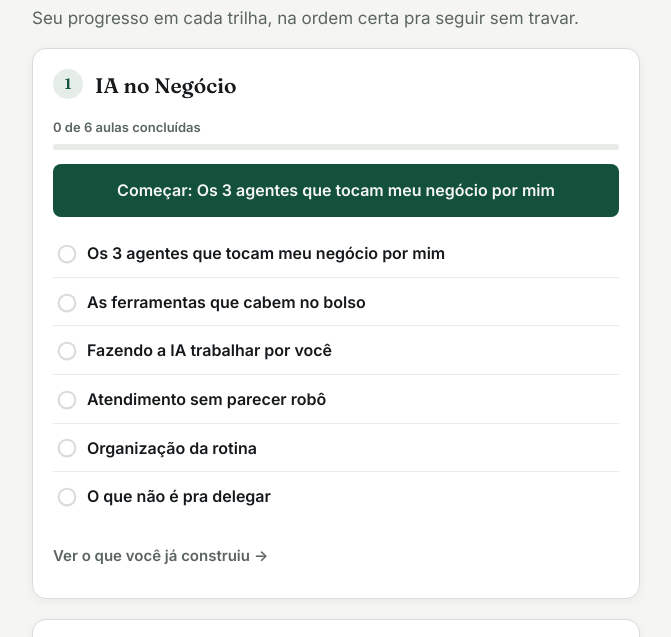
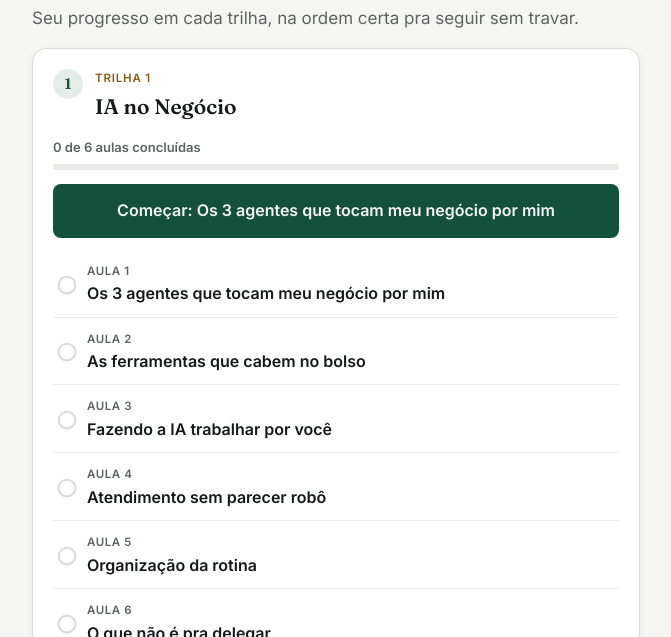
Before and after one commit to gregoryams84-lang/app-atividades-curso, a website with bundled scripts: page index.html in a window 1280 px wide. Shown: the part 155-792 px from the top of the page, without its empty margins (304-975 px from the left). Built offline with nearby package versions, Linux system fonts and the light colour scheme.

Commit message:
feat: numeração explícita de trilha/aula + ponte pra página central
"Trilha 1", "Aula 1", "Aula 2"... aparecem como texto explícito agora
(eyebrow acima do título da trilha, rótulo acima de cada aula) -- não
dependia mais só do círculo numerado, mais didático.

Também resolve o clique em "Continuar"/aula que caía direto na
atividade escrita, pulando vídeo/material/certificado: dados/mapa-
aula-central.json liga o id local (trilha-ia/aula-01) ao uuid real da
aula no Supabase do site principal. Quando existe mapeamento, o link
vai direto pra aula.html (página central) de lá; aulas que ainda não
foram criadas no banco continuam caindo em atividade.html até
existirem -- aí é só eu adicionar a entrada no mapa.

```diff
--- a/css/estilo.css
+++ b/css/estilo.css
@@ -72,6 +72,7 @@ h2 { font-size: 21px; margin: 0 0 12px; }
   justify-content: center;
 }
 .trilha-cartao--completa .trilha-numero { background: var(--verde); color: #FFFFFF; }
+.trilha-eyebrow { font-size: 11.5px; font-weight: 700; letter-spacing: 0.07em; text-transform: uppercase; color: var(--ambar); margin: 0 0 2px; }
 .trilha-titulo-bloco h2 { margin: 0; }
 
 .trilha-progresso-texto { font-size: 13px; font-weight: 600; color: var(--neutro); margin: 0 0 6px; }
@@ -104,9 +105,13 @@ h2 { font-size: 21px; margin: 0 0 12px; }
   border-bottom: 1px solid var(--neutro-claro);
 }
 .aula-item:last-child { border-bottom: none; }
-.aula-item-status { flex: none; width: 20px; height: 20px; color: var(--borda); }
+.aula-item-status { flex: none; width: 20px; height: 20px; color: var(--borda); margin-top: 1px; }
 .aula-item--em-andamento .aula-item-status { color: var(--ambar); }
 .aula-item--concluida .aula-item-status { color: var(--verde); }
+.aula-item-texto { display: flex; flex-direction: column; gap: 1px; }
+.aula-item-numero { font-size: 11.5px; font-weight: 700; letter-spacing: 0.05em; text-transform: uppercase; color: var(--neutro); margin: 0; }
+.aula-item--concluida .aula-item-numero { color: var(--verde); }
+.aula-item--em-andamento .aula-item-numero { color: var(--ambar); }
 .aula-item-titulo { color: var(--tinta); font-size: 16px; font-weight: 600; text-decoration: none; }
 .aula-item--concluida .aula-item-titulo { color: var(--verde); }
 .aula-item-titulo:hover { text-decoration: underline; }
--- /dev/null
+++ b/dados/mapa-aula-central.json
@@ -0,0 +1,3 @@
+{
+  "trilha-ia:aula-01": "0882c154-f468-4f42-9b83-34cbdd4d8f12"
+}
--- a/js/app.js
+++ b/js/app.js
@@ -599,11 +599,32 @@ const ICONE_POR_ESTADO = {
   'nao-iniciada': ICONE_STATUS_PENDENTE
 };
 
+// Esse app usa ids próprios (trilha-ia, aula-01...) sem relação com o
+// uuid real da aula no Supabase, do site principal. Esse mapa liga os
+// dois lados, pra aluno com matrícula ir direto pra "página central"
+// da aula (vídeo + material + atividade + certificado) em vez de cair
+// só na atividade escrita. Só tem entrada pras aulas que já existem de
+// verdade no banco do site -- as outras seguem indo pra atividade.html
+// até a aula ser criada lá (aí é só eu adicionar a entrada aqui).
+function montarLinkDaAula(mapaAulaCentral, trilhaId, aulaId) {
+  const aulaIdReal = mapaAulaCentral[`${trilhaId}:${aulaId}`];
+  if (aulaIdReal) {
+    return `https://tocaonegocio.com.br/atividades/aula.html?aula_id=${encodeURIComponent(aulaIdReal)}`;
+  }
+  return `atividade.html?trilha=${trilhaId}&aula=${aulaId}`;
+}
+
 async function iniciarPaginaInicial() {
   const listaTrilhas = document.getElementById('lista-trilhas');
   if (!listaTrilhas) return;
   try {
     const indice = await buscarJson('dados/indice.json');
+    let mapaAulaCentral = {};
+    try {
+      mapaAulaCentral = await buscarJson('dados/mapa-aula-central.json');
+    } catch {
+      mapaAulaCentral = {};
+    }
     listaTrilhas.innerHTML = '';
     indice.trilhas.forEach((trilha, indiceTrilha) => {
       const cartao = document.createElement('section');
@@ -616,8 +637,12 @@ async function iniciarPaginaInicial() {
       numero.textContent = String(indiceTrilha + 1);
       const tituloBloco = document.createElement('div');
       tituloBloco.className = 'trilha-titulo-bloco';
+      const eyebrow = document.createElement('p');
+      eyebrow.className = 'trilha-eyebrow';
+      eyebrow.textContent = `Trilha ${indiceTrilha + 1}`;
       const titulo = document.createElement('h2');
       titulo.textContent = trilha.titulo;
+      tituloBloco.appendChild(eyebrow);
       tituloBloco.appendChild(titulo);
       cabecalho.appendChild(numero);
       cabecalho.appendChild(tituloBloco);
@@ -662,12 +687,19 @@ async function iniciarPaginaInicial() {
             const status = document.createElement('span');
             status.className = 'aula-item-status';
             status.innerHTML = ICONE_POR_ESTADO[estado];
+            const textoBloco = document.createElement('div');
+            textoBloco.className = 'aula-item-texto';
+            const numeroAula = document.createElement('p');
+            numeroAula.className = 'aula-item-numero';
+            numeroAula.textContent = `Aula ${aula.ordem ?? ''}`;
             const link = document.createElement('a');
             link.className = 'aula-item-titulo';
-            link.href = `atividade.html?trilha=${trilha.id}&aula=${aula.id}`;
+            link.href = montarLinkDaAula(mapaAulaCentral, trilha.id, aula.id);
             link.textContent = aula.titulo;
+            textoBloco.appendChild(numeroAula);
+            textoBloco.appendChild(link);
             item.appendChild(status);
-            item.appendChild(link);
+            item.appendChild(textoBloco);
             lista.appendChild(item);
           } catch (erro) {
             console.error(erro);
@@ -684,7 +716,7 @@ async function iniciarPaginaInicial() {
         }
 
         if (proximaPendente) {
-          botaoContinuar.href = `atividade.html?trilha=${trilha.id}&aula=${proximaPendente.id}`;
+          botaoContinuar.href = montarLinkDaAula(mapaAulaCentral, trilha.id, proximaPendente.id);
           botaoContinuar.textContent = concluidas === 0 ? `Começar: ${proximaPendente.titulo}` : `Continuar: ${proximaPendente.titulo}`;
         } else {
           botaoContinuar.hidden = true;
```
